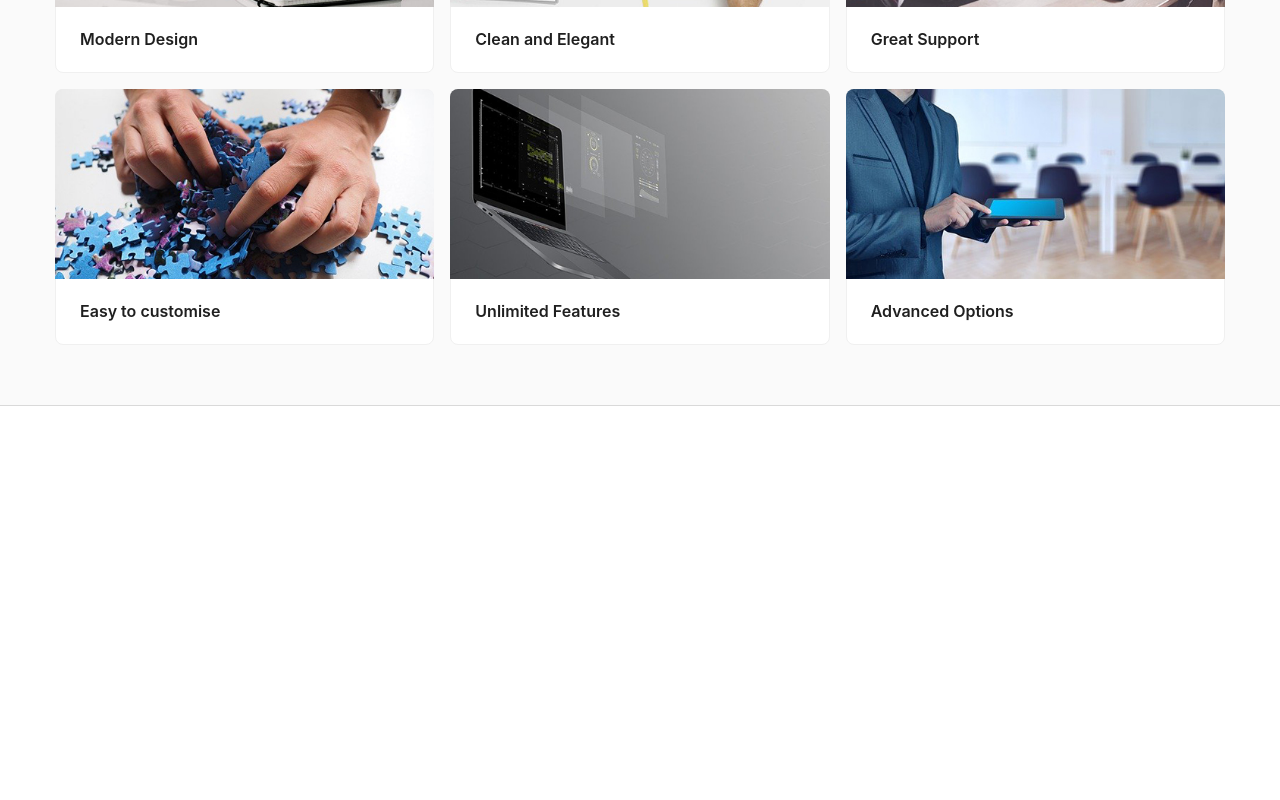
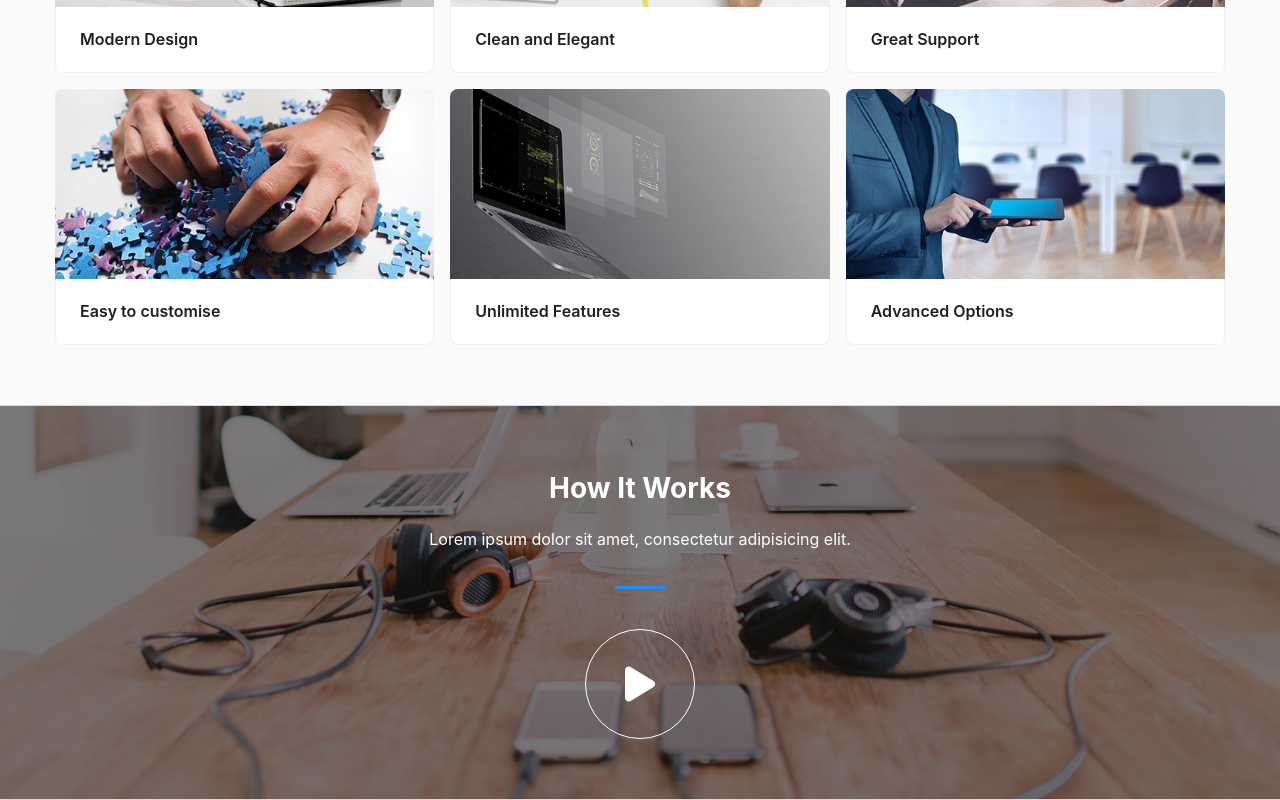
Before and after one commit to tangguhriyadi/fe-portfolio, a React (Create React App) app: page / in a window 1280 px wide. Shown: the part 1773-2573 px from the top of the page. Before the commit the page ends 2179 px from the top, so only its background shows below. Built offline with nearby package versions, Linux system fonts and the light colour scheme.

Commit message:
style(works): slicing works component using modal

```diff
--- a/src/App.tsx
+++ b/src/App.tsx
@@ -3,7 +3,6 @@ import React from 'react';
 /* import logo from './logo.svg'; */
 import './App.css';
 import AppHeader from './components/common/AppHeader';
-import AppFeature from './components/home/AppFeature';
 import AppHome from './components/views/AppHome';
 
 const {Header, Content} = Layout
@@ -16,7 +15,6 @@ function App() {
       </Header>
       <Content>
         <AppHome />
-        <AppFeature />
       </Content>
     </Layout>
   );
--- /dev/null
+++ b/src/components/home/AppWorks.tsx
@@ -0,0 +1,44 @@
+import { Button, Modal } from "antd";
+import React, { useState } from "react";
+
+const AppWorks: React.FC = () => {
+  const [isModalOpen, setIsModalOpen] = useState(false);
+
+  const showModal = () => {
+    setIsModalOpen(true);
+  };
+
+  const handleCancel = () => {
+    setIsModalOpen(false);
+  };
+  return (
+    <div className="block worksBlock">
+      <div className="container-fluid">
+        <div className="titleHolder">
+          <h2>How It Works</h2>
+          <p>Lorem ipsum dolor sit amet, consectetur adipisicing elit.</p>
+        </div>
+        <div className="contentHolder">
+          <Button type="primary" onClick={showModal}>
+            <i className="fas fa-play"></i>
+          </Button>
+        </div>
+        <Modal
+          title="Woocommerce Tutorial"
+          open={isModalOpen}
+          onCancel={handleCancel}
+          footer={null}
+        >
+          <iframe
+            title="Woocommerce Tutorial"
+            width="100%"
+            height="350"
+            src="https://www.youtube.com/embed/8f8_JYIzOno?list=PLiUrl-SQRR7LQINGQGE99pXWDuKq4SxfU"
+          ></iframe>
+        </Modal>
+      </div>
+    </div>
+  );
+};
+
+export default AppWorks;
--- a/src/components/views/AppHome.tsx
+++ b/src/components/views/AppHome.tsx
@@ -1,12 +1,16 @@
 import React from 'react'
 import AppAbout from '../home/AppAbout'
+import AppFeature from '../home/AppFeature'
 import AppHero from '../home/AppHero'
+import AppWorks from '../home/AppWorks'
 
 const AppHome:React.FC = () => {
   return (
     <div className="main">
         <AppHero />
         <AppAbout />
+        <AppFeature />
+        <AppWorks />
     </div>
   )
 }
```
